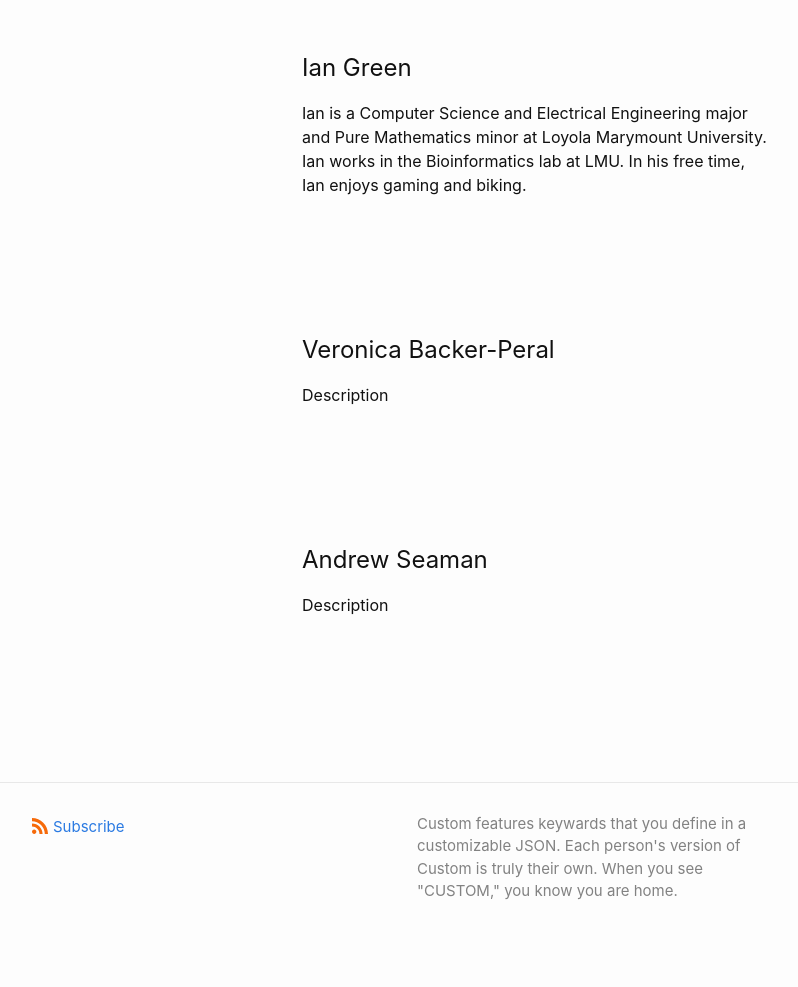
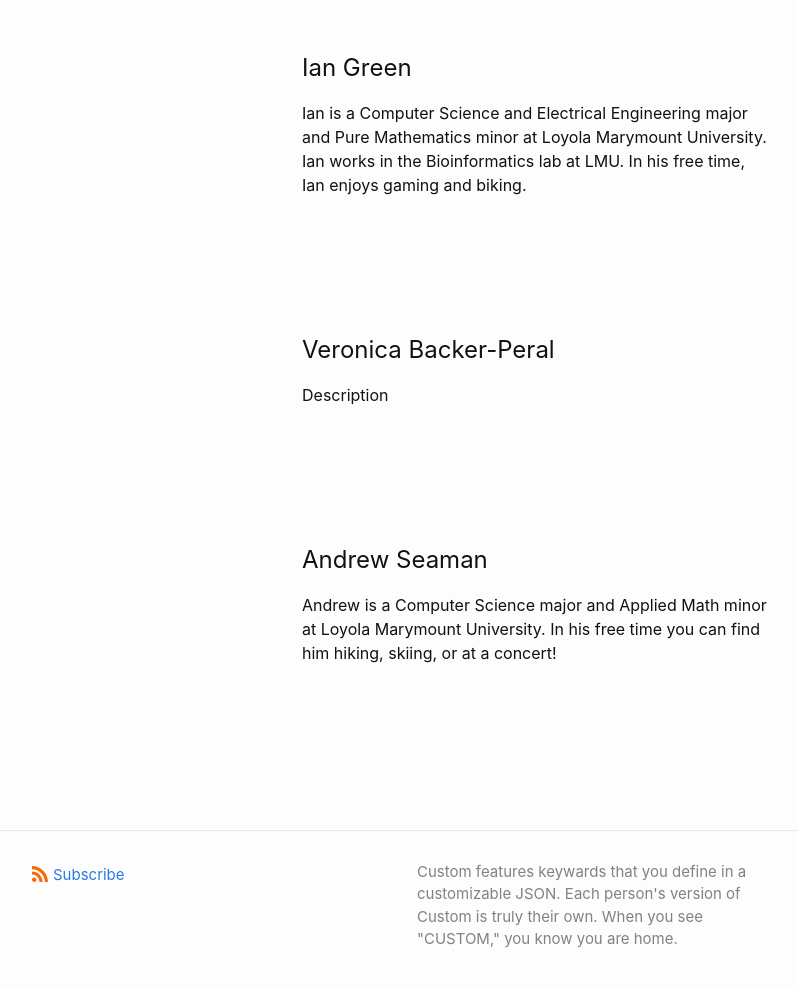
Before and after one commit to Booker-M/Custom, a Jekyll site: the page built from about.md, in a window 1280 px wide, cut to the strip 348-1359 px from the top of the page. Shown: the top 987 px of the strip, without its empty margins (238-1036 px from the left). Built offline with Jekyll 4.4.1, drawn with Linux system fonts in a browser that asks for light colours; before the commit the page ends 1311 px from its top, so only the background shows below that.

Commit message:
Add Andrew description

```diff
--- a/about.md
+++ b/about.md
@@ -19,5 +19,5 @@ Description
 <br><br><br><br><br><br>
 
 ## Andrew Seaman
-Description
+Andrew is a Computer Science major and Applied Math minor at Loyola Marymount University.  In his free time you can find him hiking, skiing, or at a concert!
 <br><br><br><br><br><br>
```
